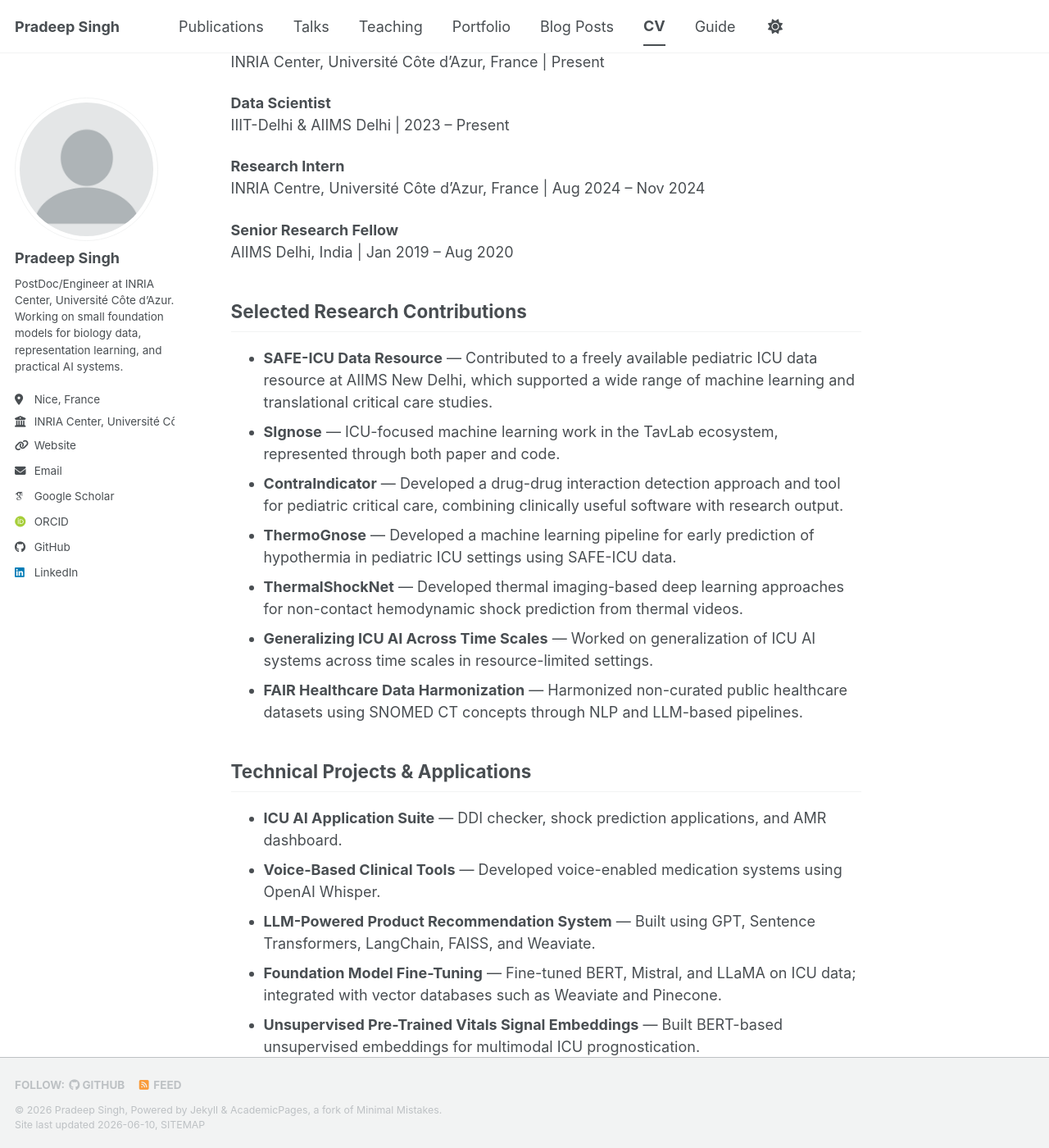
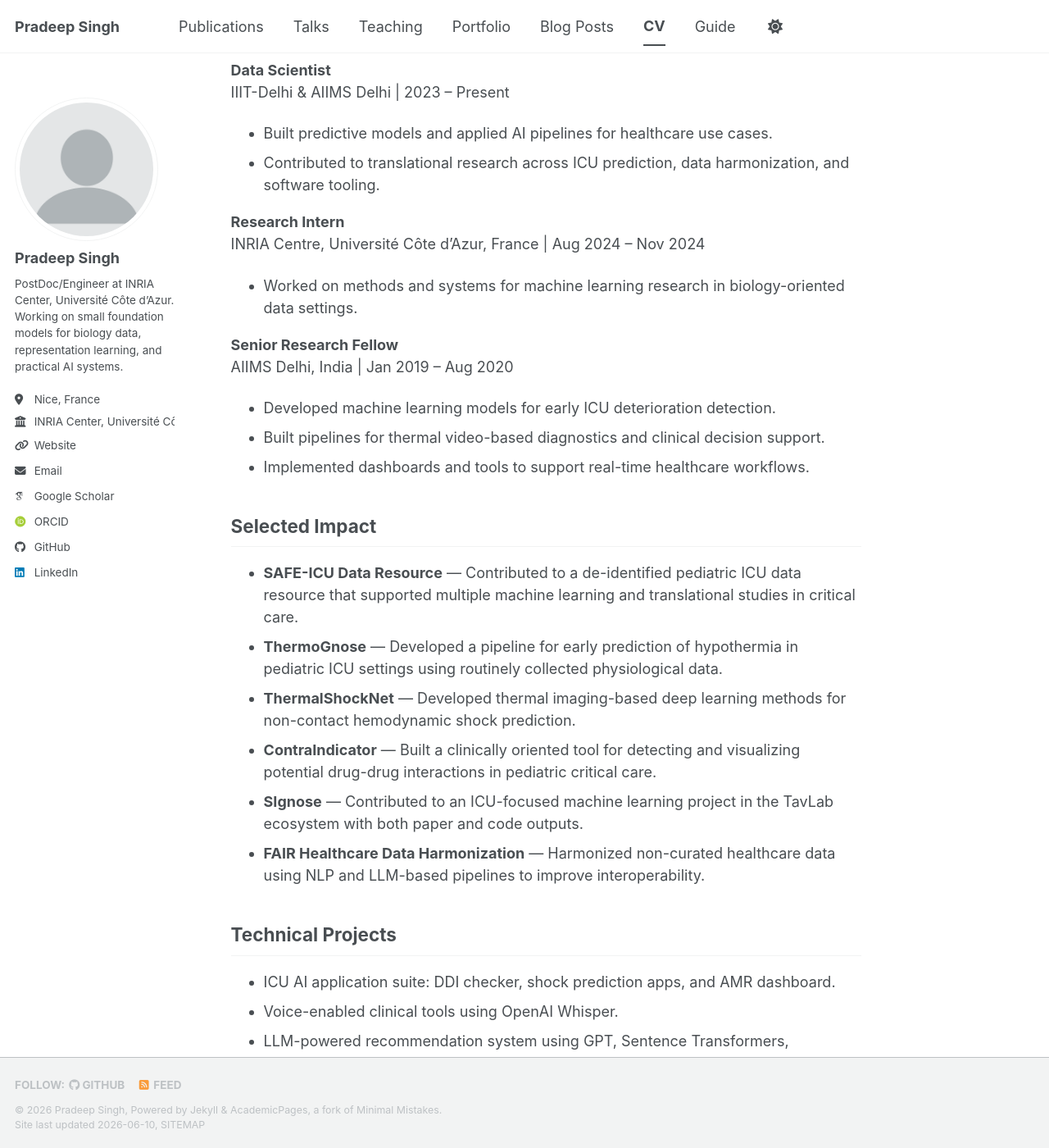
Before and after one commit to pradeepsinghnitk/pradeepsinghnitk.github.io, a Jekyll site: the page built from _pages/cv.md, in a window 1280 px wide and 1400 px high, scrolled down 1224 px. Shown: the whole window at 82% size. Built offline with Jekyll 4.4.1, drawn with Linux system fonts in a browser that asks for light colours; some web fonts are replaced; a script bundle is joined from its source files by our own code; library files that are not in the unit come from our copies; some of the changed text lies outside the part shown.

Commit message:
Update cv.md

```diff
--- a/_pages/cv.md
+++ b/_pages/cv.md
@@ -21,7 +20,55 @@ INRIA Center, Université Côte d’Azur, Nice, France
 
 ## Summary
 
-AI researcher and engineer working at the intersection of machine learning, biomedical AI, and computational methods for biology data. Current work at INRIA focuses on small foundation models, representation learning, and practical model development for biology-related data. During the PhD, one of the major achievements was contributing to the SAFE-ICU data resource and its associated ecosystem of predictive models, clinical pipelines, and deployable ICU AI tools.
+Research engineer and AI scientist focused on machine learning systems for biomedical data, with experience spanning clinical AI, predictive modeling, multimodal learning, and deployable research software. Current work at INRIA centers on small foundation models, representation learning, and practical model design for biology data. Background includes building real-world ICU decision-support tools, working with de-identified clinical datasets, and translating methods into usable software artifacts for healthcare settings.
+
+## Core Strengths
+
+- Machine learning for structured biomedical and clinical data.
+- Predictive modeling for time-series, multimodal, and high-stakes applications.
+- Software development for research workflows and decision support tools.
+- Data harmonization, interoperability, and clinical data pipelines.
+- Applied foundation models, representation learning, and model fine-tuning.
+- Cross-disciplinary collaboration with clinicians, researchers, and engineers.
+
+## Experience
+
+**PostDoc / Engineer**
+INRIA Center, Université Côte d’Azur, France | Present
+- Working on small foundation models and representation learning for biology data.
+- Developing practical ML methods for scientific and biomedical use cases.
+
+**Data Scientist**
+IIIT-Delhi & AIIMS Delhi | 2023 -- Present
+- Built predictive models and applied AI pipelines for healthcare use cases.
+- Contributed to translational research across ICU prediction, data harmonization, and software tooling.
+
+**Research Intern**
+INRIA Centre, Université Côte d’Azur, France | Aug 2024 -- Nov 2024
+- Worked on methods and systems for machine learning research in biology-oriented data settings.
+
+**Senior Research Fellow**
+AIIMS Delhi, India | Jan 2019 -- Aug 2020
+- Developed machine learning models for early ICU deterioration detection.
+- Built pipelines for thermal video-based diagnostics and clinical decision support.
+- Implemented dashboards and tools to support real-time healthcare workflows.
+
+## Selected Impact
+
+- **SAFE-ICU Data Resource** — Contributed to a de-identified pediatric ICU data resource that supported multiple machine learning and translational studies in critical care.
+- **ThermoGnose** — Developed a pipeline for early prediction of hypothermia in pediatric ICU settings using routinely collected physiological data.
+- **ThermalShockNet** — Developed thermal imaging-based deep learning methods for non-contact hemodynamic shock prediction.
+- **ContraIndicator** — Built a clinically oriented tool for detecting and visualizing potential drug-drug interactions in pediatric critical care.
+- **SIgnose** — Contributed to an ICU-focused machine learning project in the TavLab ecosystem with both paper and code outputs.
+- **FAIR Healthcare Data Harmonization** — Harmonized non-curated healthcare data using NLP and LLM-based pipelines to improve interoperability.
+
+## Technical Projects
+
+- ICU AI application suite: DDI checker, shock prediction apps, and AMR dashboard.
+- Voice-enabled clinical tools using OpenAI Whisper.
+- LLM-powered recommendation system using GPT, Sentence Transformers, LangChain, FAISS, and Weaviate.
+- Foundation model fine-tuning with BERT, Mistral, and LLaMA on ICU data.
+- Unsupervised signal embeddings for multimodal ICU prognostication.
 
 ## Education
 
@@ -36,58 +83,26 @@ NIT Surathkal, Karnataka | 2016 -- 2018
 **B.Tech in Information Technology**
 Rajkiya Engineering College, Banda, U.P. | 2010 -- 2014
 
-## Research Experience
-
-**PostDoc / Engineer**
-INRIA Center, Université Côte d’Azur, France | Present
-
-**Data Scientist**
-IIIT-Delhi & AIIMS Delhi | 2023 -- Present
-
-**Research Intern**
-INRIA Centre, Université Côte d’Azur, France | Aug 2024 -- Nov 2024
-
-**Senior Research Fellow**
-AIIMS Delhi, India | Jan 2019 -- Aug 2020
-
-## Selected Research Contributions
-
-- **SAFE-ICU Data Resource** — Contributed to a freely available pediatric ICU data resource at AIIMS New Delhi, which supported a wide range of machine learning and translational critical care studies.
-- **SIgnose** — ICU-focused machine learning work in the TavLab ecosystem, represented through both paper and code.
-- **ContraIndicator** — Developed a drug-drug interaction detection approach and tool for pediatric critical care, combining clinically useful software with research output.
-- **ThermoGnose** — Developed a machine learning pipeline for early prediction of hypothermia in pediatric ICU settings using SAFE-ICU data.
-- **ThermalShockNet** — Developed thermal imaging-based deep learning approaches for non-contact hemodynamic shock prediction from thermal videos.
-- **Generalizing ICU AI Across Time Scales** — Worked on generalization of ICU AI systems across time scales in resource-limited settings.
-- **FAIR Healthcare Data Harmonization** — Harmonized non-curated public healthcare datasets using SNOMED CT concepts through NLP and LLM-based pipelines.
-
-## Technical Projects & Applications
-
-- **ICU AI Application Suite** — DDI checker, shock prediction applications, and AMR dashboard.
-- **Voice-Based Clinical Tools** — Developed voice-enabled medication systems using OpenAI Whisper.
-- **LLM-Powered Product Recommendation System** — Built using GPT, Sentence Transformers, LangChain, FAISS, and Weaviate.
-- **Foundation Model Fine-Tuning** — Fine-tuned BERT, Mistral, and LLaMA on ICU data; integrated with vector databases such as Weaviate and Pinecone.
-- **Unsupervised Pre-Trained Vitals Signal Embeddings** — Built BERT-based unsupervised embeddings for multimodal ICU prognostication.
-
 ## Technical Skills
 
 - **Programming**: Python, R, SQL, JavaScript, HTML/CSS
-- **Frameworks**: PyTorch, TensorFlow, JAX, SpaCy, NLTK
+- **ML / AI**: PyTorch, TensorFlow, JAX, SpaCy, NLTK
 - **Deployment**: Flask, Django, Docker, Kubernetes
 - **Databases**: MongoDB, PostgreSQL, SQLite, Weaviate, Pinecone
 - **Visualization**: Matplotlib, Seaborn, GGplot
 - **Languages**: English, Hindi
 
-## Selected Publications and Software
+## Publications and Software
 
-- [ThermoGnose / Early prediction of hypothermia in pediatric intensive care units using machine learning](https://pubmed.ncbi.nlm.nih.gov/36171970/)
-- [ThermalShockNet / Early Prediction of Hemodynamic Shock in Pediatric Intensive Care Units With Deep Learning on Thermal Videos](https://pubmed.ncbi.nlm.nih.gov/35923238/)
+- [Google Scholar](https://scholar.google.com/citations?user=VmelJF8AAAAJ)
+- [ThermoGnose paper](https://pubmed.ncbi.nlm.nih.gov/36171970/)
+- [ThermalShockNet paper](https://pubmed.ncbi.nlm.nih.gov/35923238/)
 - [ThermalShockNet GitHub](https://github.com/pradeepsinghnitk/Shock-Prediction-with-Thermal-videos)
 - [SIgnose paper](https://papers.ssrn.com/sol3/papers.cfm?abstract_id=4248013)
 - [SIgnose GitHub](https://github.com/tavlab-iiitd/SIgnose)
 - [ContraIndicator paper](https://link.springer.com/article/10.1007/s40261-026-01529-z)
 - [ContraIndicator GitHub](https://github.com/tavlab-iiitd/ContraIndicator)
 - [Generalizing intensive care AI across time scales in resource-limited settings](https://www.medrxiv.org/content/10.64898/2026.04.23.26351588v1)
-- Full list on [Google Scholar](https://scholar.google.com/citations?user=VmelJF8AAAAJ)
 
 ## References
 
```
Also changed, not shown: other parts of _pages/cv.md (+1 -2 lines).
